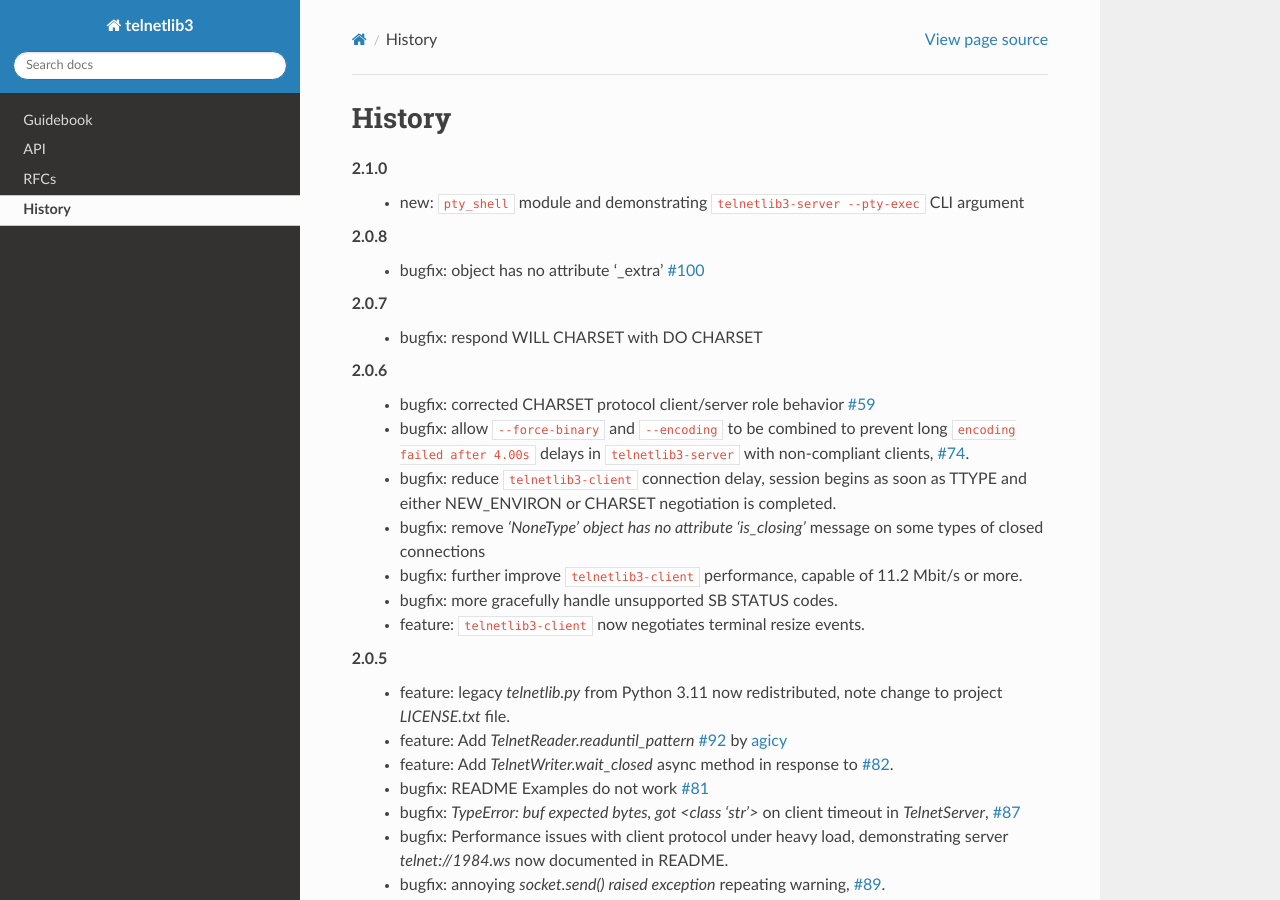
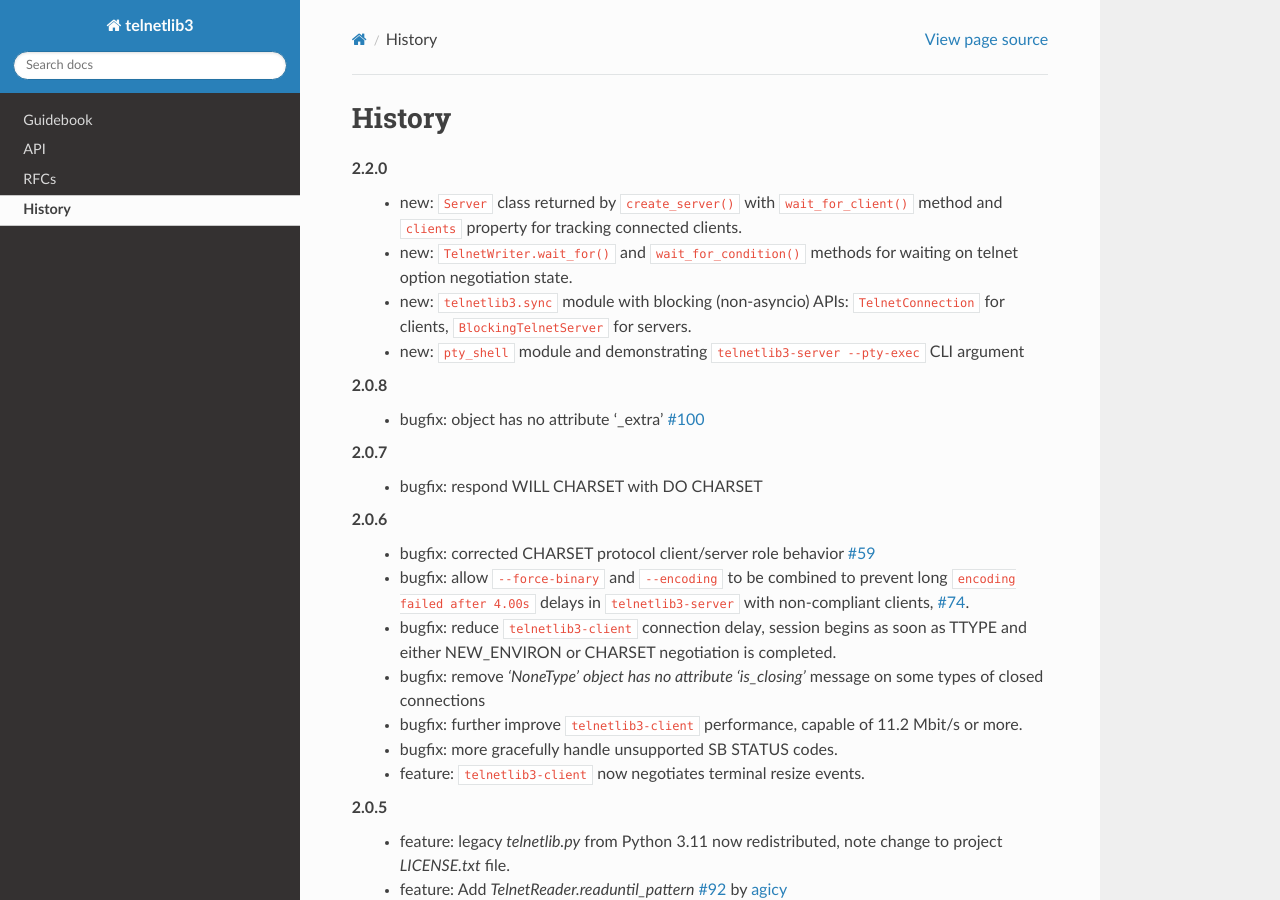
Before and after one commit to jquast/telnetlib3, a Sphinx documentation site: the page built from docs/history.rst, in a window 1280 px wide and 900 px high. Built offline with Sphinx 7.4.7 and the Read the Docs theme 3.1.0, drawn with Linux system fonts in a browser that asks for light colours.

Commit message:
some history, py3.15 compat

```diff
--- a/docs/history.rst
+++ b/docs/history.rst
@@ -1,6 +1,13 @@
 History
 =======
-2.1.0
+2.2.0
+  * new: ``Server`` class returned by ``create_server()`` with
+    ``wait_for_client()`` method and ``clients`` property for tracking
+    connected clients.
+  * new: ``TelnetWriter.wait_for()`` and ``wait_for_condition()``
+    methods for waiting on telnet option negotiation state.
+  * new: ``telnetlib3.sync`` module with blocking (non-asyncio) APIs:
+    ``TelnetConnection`` for clients, ``BlockingTelnetServer`` for servers.
   * new: ``pty_shell`` module and demonstrating ``telnetlib3-server --pty-exec`` CLI argument
 
 2.0.8
```
Also changed, not shown: 3 other files.
